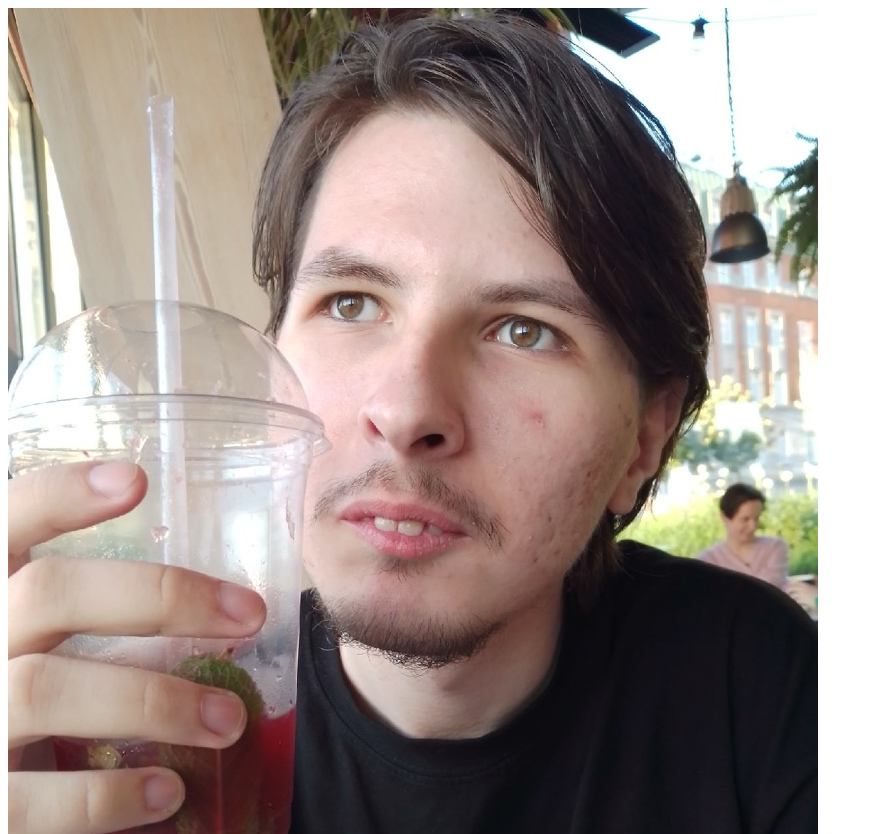
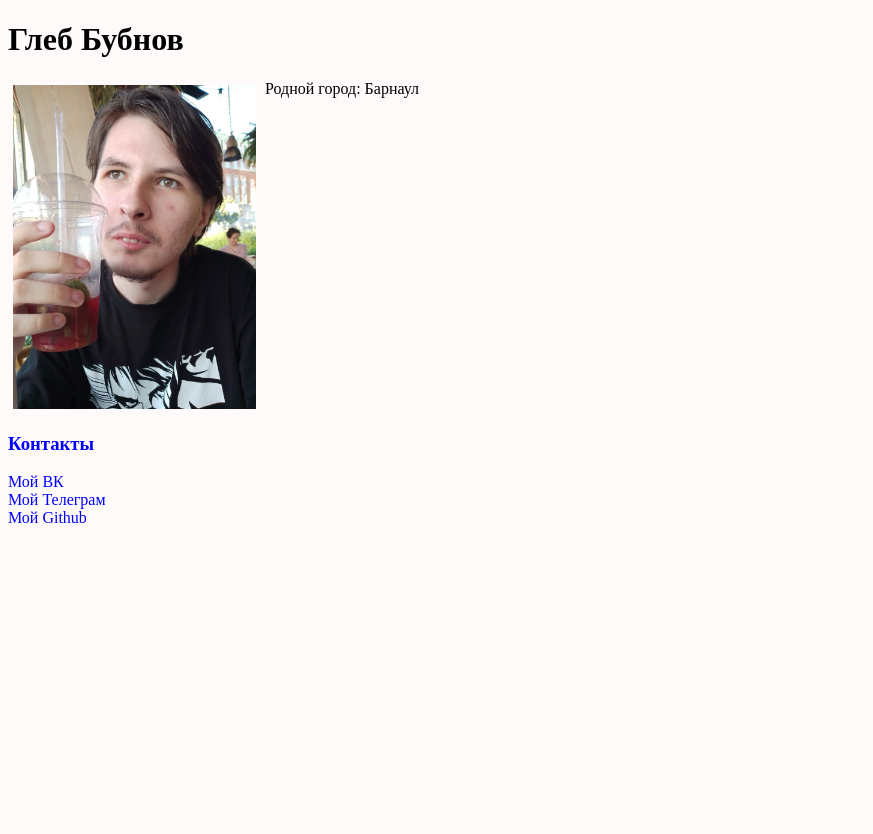
Before and after one commit to Interprole/-, a plain HTML site: page mywebpage/index.html in a window 1280 px wide. Shown: the top 834 px of the page, without its empty margins (0-873 px from the left). After the commit the page ends 800 px from the top, so only its background shows below. Drawn offline with Linux system fonts and the light colour scheme.

Commit message:
Add files via upload

```diff
--- a/mywebpage/index.html
+++ b/mywebpage/index.html
@@ -1,6 +1,23 @@
+<!DOCTYPE HTML PUBLIC "-//W3C//DTD HTML 4.0//EN" "http://www.w3.org/TR/html4/strict.dtd">
 <html>
+<head>
+<meta http-equiv="Content-Type" content="text/html; charset=utf-8">
+<title>Глеб Бубнов</title>
+<link rel="stylesheet" href="style.css" type="text/css">
+</head>
 <body>
-<img src="photo.jpg">
+<h1>Глеб Бубнов</h1>
+<p>
+<img src="photo.jpg" width="243" height="324" alt="Моя фотокарточка" align="top"
+vspace="5" hspace="5">
+Родной город: Барнаул
+</p>
+<h3>Контакты</h3>
+<a href="https://vk.com/internprole">Мой ВК</>
+<br>
+<a href="https://t.me/dergleb">Мой Телеграм</>
+<br>
+<a href="https://github.com/Interprole">Мой Github</>
 </body>
 
 
--- /dev/null
+++ b/mywebpage/style.css
@@ -0,0 +1,7 @@
+BODY {background: snow; color: black}
+H1 {color: black}
+H3 {color: blue}
+A:link {color: blue; text-decoration: none}
+A:visited {color: blue; text-decoration: none}
+A:hover {color: blue; text-decoration: underline}
+A:active {color: orange; text-decoration: underline}
```
